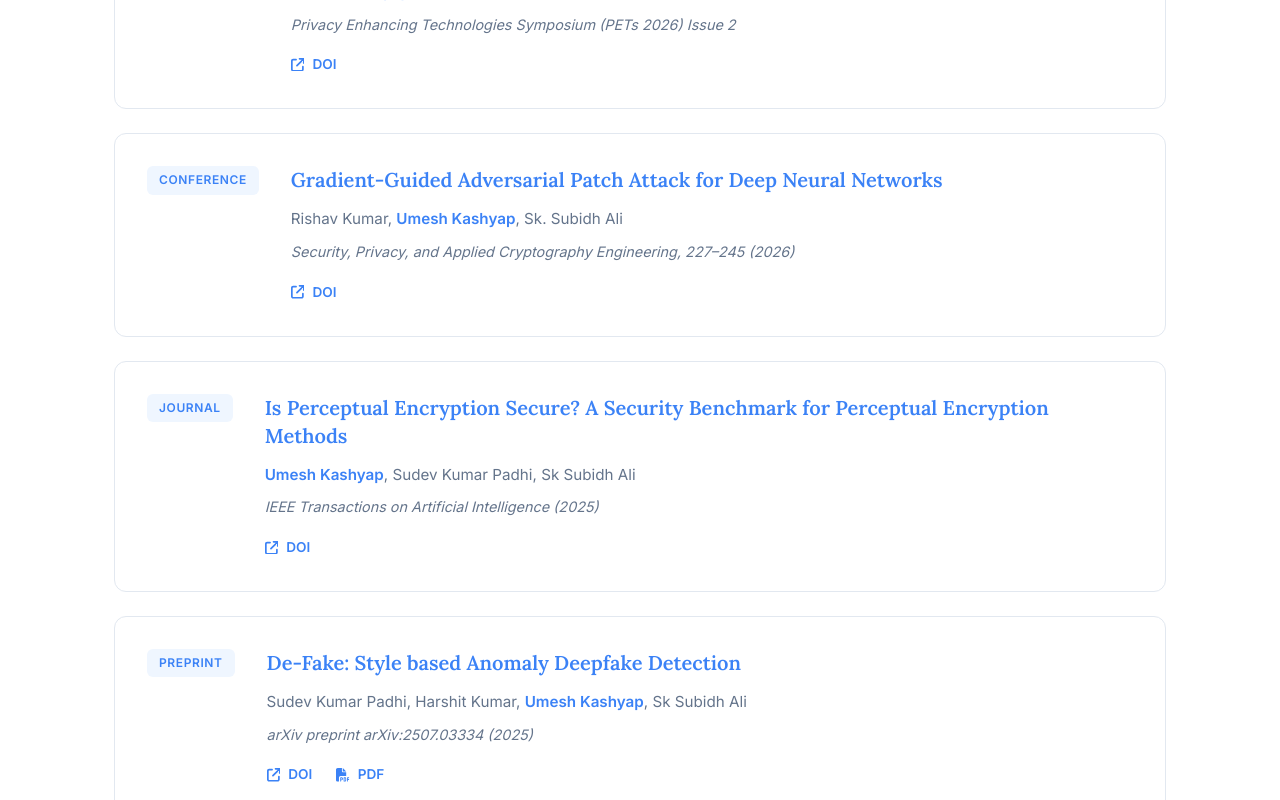
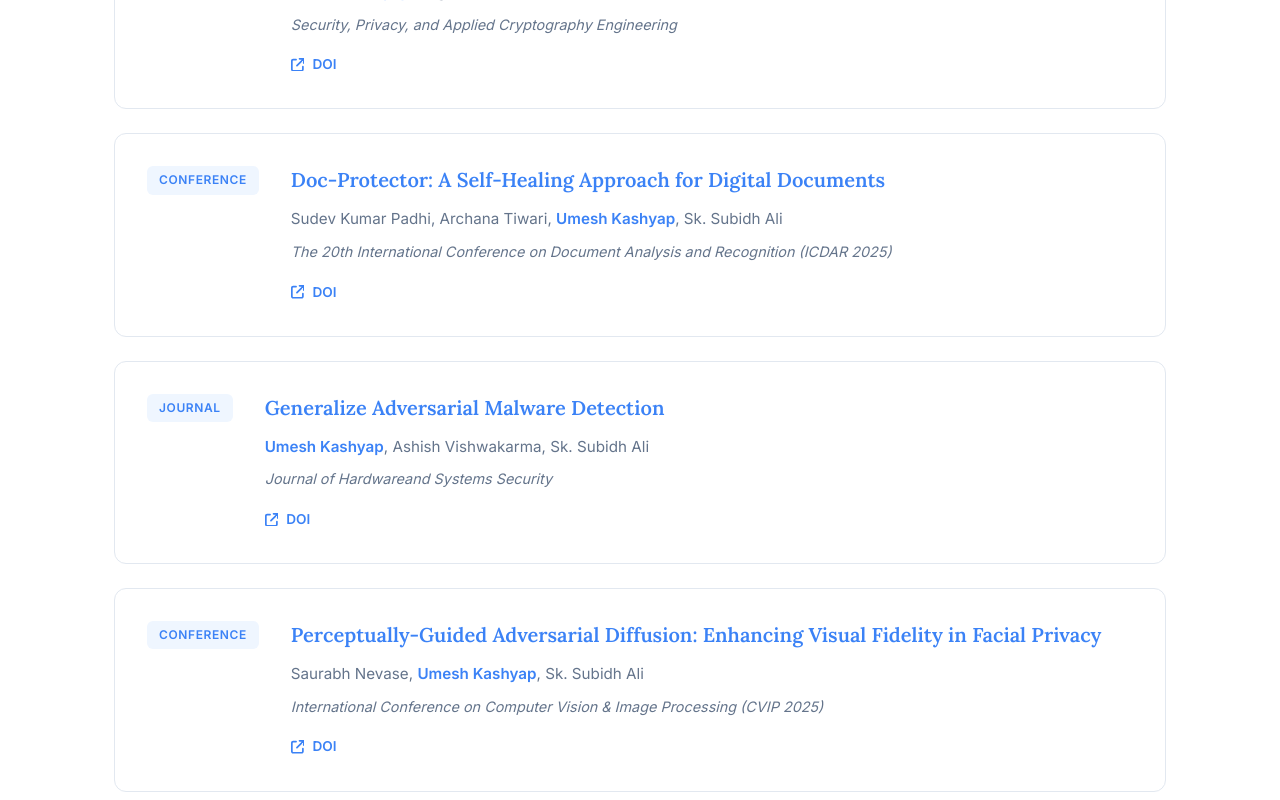
Before and after one commit to umesh-21/umeshkashyap, a React (Create React App) app: page / in a window 1280 px wide. Shown: the part 5240-6040 px from the top of the page. Built offline with nearby package versions, Linux system fonts and the light colour scheme; the HTML template or start-up script is replaced by a standard one.

Commit message:
updated publication

```diff
--- a/src/components/Publications.js
+++ b/src/components/Publications.js
@@ -8,10 +8,39 @@ function Publications() {
   const publications = [
     {
       category: 'conf',
+      title: 'Doc-Protector: A Self-Healing Approach for Digital Documents',
+      authors: 'Umesh Kashyap, Raghav Borikar, Sudev Kumar Padhi, Sk. Subidh Ali',
+      venue: 'Security, Privacy, and Applied Cryptography Engineering'
+
+    },
+    {
+      category: 'conf',
+      title: 'Doc-Protector: A Self-Healing Approach for Digital Documents',
+      authors: 'Sudev Kumar Padhi, Archana Tiwari, Umesh Kashyap, Sk. Subidh Ali',
+      venue: 'The 20th International Conference on Document Analysis and Recognition (ICDAR 2025)',
+      link: 'https://link.springer.com/article/10.1007/s41635-026-00186-0'
+    },
+    {
+      category: 'journal',
+      title: 'Generalize Adversarial Malware Detection',
+      authors: 'Umesh Kashyap, Ashish Vishwakarma, Sk. Subidh Ali',
+      venue: 'Journal of Hardwareand Systems Security',
+      link: 'https://link.springer.com/article/10.1007/s41635-026-00186-0'
+    },
+
+    {
+      category: 'conf',
+      title: 'Perceptually-Guided Adversarial Diffusion: Enhancing Visual Fidelity in Facial Privacy',
+      authors: 'Saurabh Nevase, Umesh Kashyap, Sk. Subidh Ali',
+      venue: 'International Conference on Computer Vision & Image Processing (CVIP 2025)'
+    },
+
+    {
+      category: 'conf',
       title: 'GAN-Invert: Unveiling Vulnerabilities in Privacy-Preserving Facial Transformations',
       authors: 'Umesh Kashyap, Sk. Subidh Ali',
       venue: 'Privacy Enhancing Technologies Symposium (PETs 2026) Issue 2',
-      link: 'https://petsymposium.org/2026/paperlist.php'
+      link: 'https://doi.org/10.56553/popets-2026-0037'
     },
     {
       category: 'conf',
```
Also changed, not shown: 1 other file (tests, documents, lock files or other folders).
